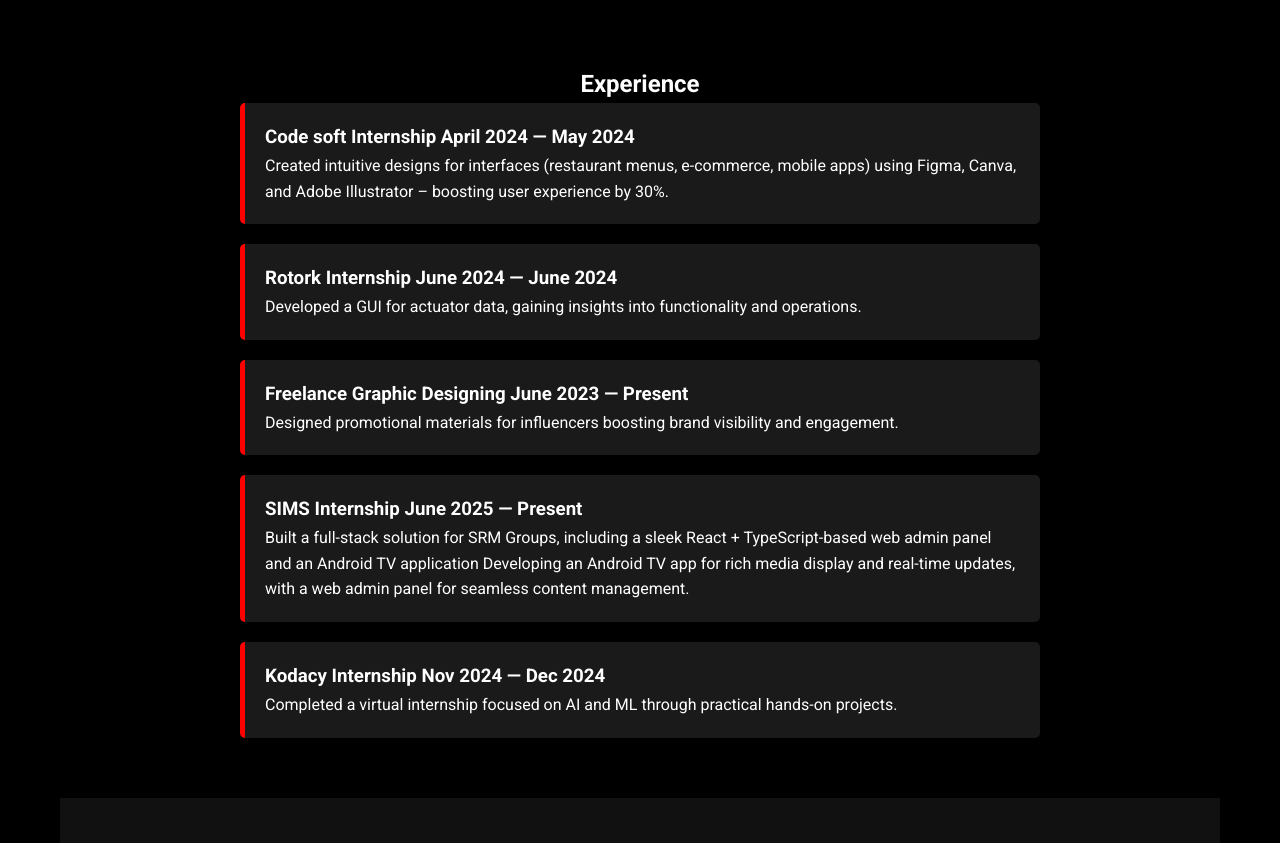
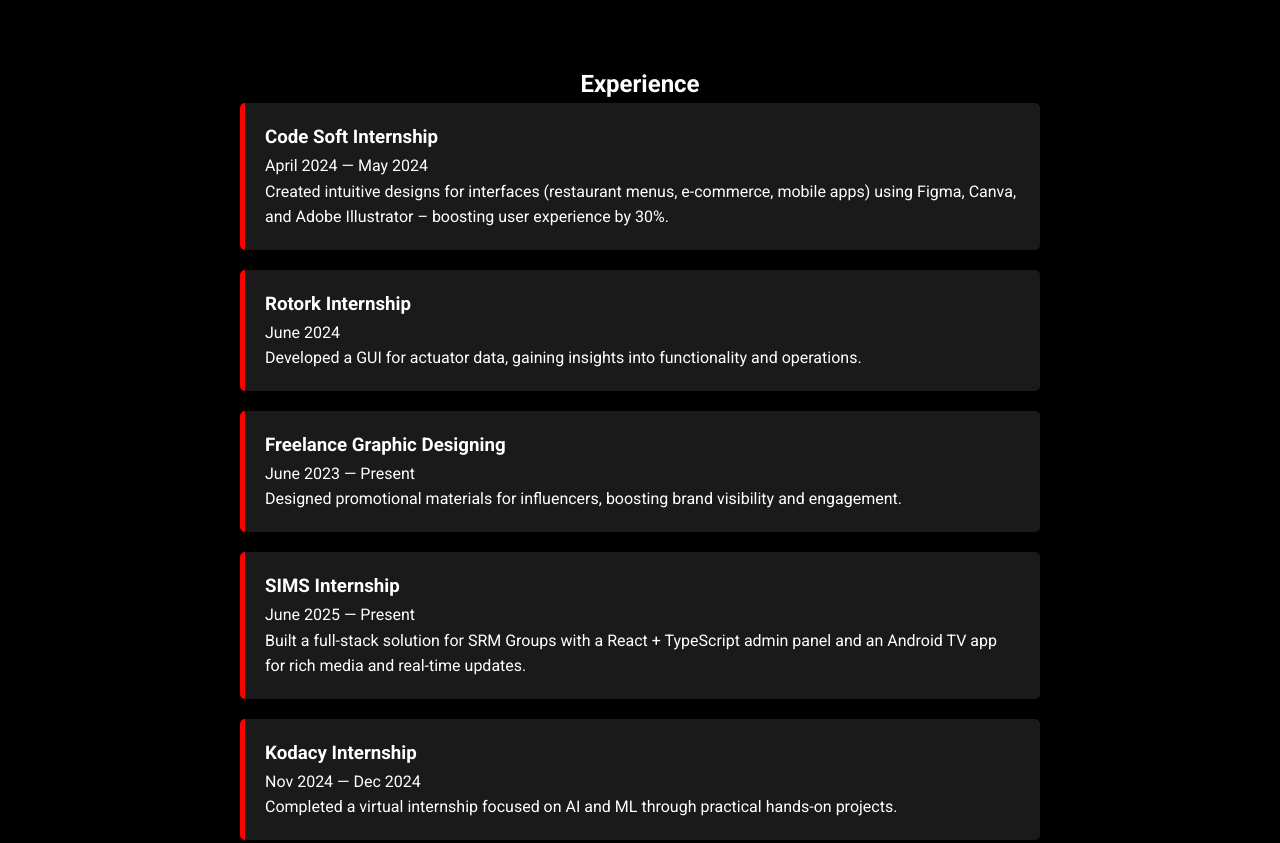
Before and after one commit to Jaishree-baskaran/Jaishree-B, a plain HTML site: page index.html in a window 1280 px wide. Shown: the part 2140-2983 px from the top of the page. Drawn offline with Linux system fonts and the light colour scheme.

Commit message:
Update index.html

```diff
--- a/index.html
+++ b/index.html
@@ -812,42 +812,48 @@ body::after {
 <section id="Experience" class="section Experience">
   <h2>Experience</h2>
   <div class="experience-timeline">
+
     <div class="timeline-item">
-          <h3> <b>Code soft</b> Internship <span> April 2024 — May 2024</span></h3>
+      <h3 class="text-lg font-semibold">Code Soft Internship</h3>
+      <p class="text-sm text-gray-400 italic mb-2">April 2024 — May 2024</p>
       <p>
         Created intuitive designs for interfaces (restaurant menus, e-commerce, mobile
-            apps) using Figma, Canva, and Adobe Illustrator – boosting user experience by
-            30%.
+        apps) using Figma, Canva, and Adobe Illustrator – boosting user experience by 30%.
       </p>
     </div>
+
     <div class="timeline-item">
-          <h3> <b>Rotork</b> Internship <span> June 2024 — June 2024</span></h3>
+      <h3 class="text-lg font-semibold">Rotork Internship</h3>
+      <p class="text-sm text-gray-400 italic mb-2">June 2024</p>
       <p>
-            Developed a GUI for actuator data, gaining insights into functionality and
-            operations.
+        Developed a GUI for actuator data, gaining insights into functionality and operations.
       </p>
     </div>
+
     <div class="timeline-item">
-          <h3>Freelance Graphic Designing<span> June 2023 — Present</span></h3>
+      <h3 class="text-lg font-semibold">Freelance Graphic Designing</h3>
+      <p class="text-sm text-gray-400 italic mb-2">June 2023 — Present</p>
       <p>
-            Designed promotional materials for influencers boosting brand visibility and
-            engagement.
+        Designed promotional materials for influencers, boosting brand visibility and engagement.
       </p>
     </div>
+
     <div class="timeline-item">
-          <h3> <b>SIMS</b> Internship <span> June 2025 — Present</span></h3>
+      <h3 class="text-lg font-semibold">SIMS Internship</h3>
+      <p class="text-sm text-gray-400 italic mb-2">June 2025 — Present</p>
       <p>
-           Built a full-stack solution for SRM Groups, including a sleek React + TypeScript-based web admin panel and an Android TV application
-           Developing an Android TV app for rich media display and real-time updates, with a web admin panel for seamless content management.
+        Built a full-stack solution for SRM Groups with a React + TypeScript admin panel and an Android TV app for rich media and real-time updates.
       </p>
     </div>
+
     <div class="timeline-item">
-          <h3> <b>Kodacy</b> Internship <span> Nov 2024 — Dec 2024</span></h3>
+      <h3 class="text-lg font-semibold">Kodacy Internship</h3>
+      <p class="text-sm text-gray-400 italic mb-2">Nov 2024 — Dec 2024</p>
       <p>
-            Completed a virtual internship focused on AI and ML through practical hands-on
-            projects.
+        Completed a virtual internship focused on AI and ML through practical hands-on projects.
       </p>
     </div>
+
   </div>
 </section>
  <style>
```
Lines whose indentation alone changed are shown as unchanged.
